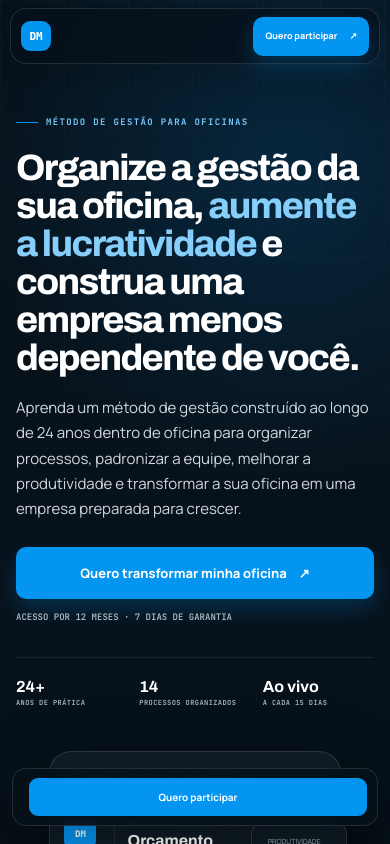
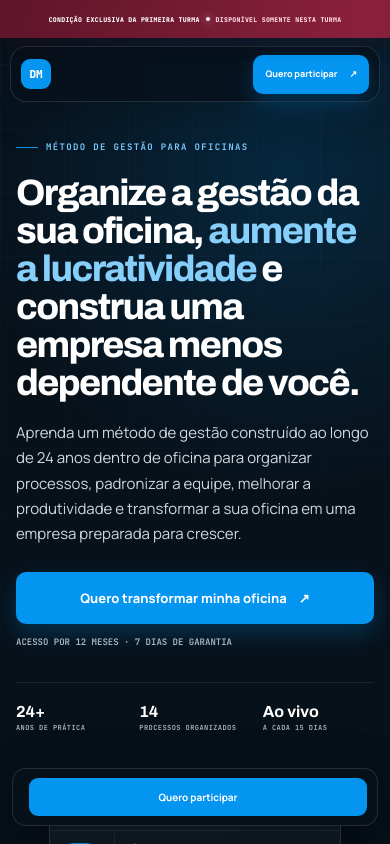
Before and after one commit to cezarhlima1/diegomensor, a Next.js app: page /oficinadealtaperformance in a window 390 px wide. Shown: the top 844 px of the page. Built offline with nearby package versions, Linux system fonts and the light colour scheme.

Commit message:
move condicao da turma para barra fixa

```diff
--- a/components/oficina-alta-performance/OficinaAltaPerformance.tsx
+++ b/components/oficina-alta-performance/OficinaAltaPerformance.tsx
@@ -82,6 +82,11 @@ export default function OficinaAltaPerformance() {
       }}
     >
       <div className={styles.pointerGlow} aria-hidden="true" />
+      <div className={styles.cohortBanner}>
+        <span>Condição exclusiva da primeira turma</span>
+        <i aria-hidden="true" />
+        <strong>Disponível somente nesta turma</strong>
+      </div>
       <div className={styles.progress} style={{ width: `${progress}%` }} />
       <header className={styles.nav}>
         <a href="#inicio" className={styles.brand} aria-label="Oficina de Alta Performance — início">
@@ -339,9 +344,6 @@ export default function OficinaAltaPerformance() {
               <ul><li><Check /> Método completo</li><li><Check /> Ferramentas e materiais</li><li><Check /> Encontros ao vivo</li><li><Check /> 12 meses de acesso</li></ul>
             </div>
             <div className={styles.priceCard}>
-              <div className={styles.cohortBadge}>
-                <span>Condição exclusiva de primeira turma</span>
-              </div>
               <span className={styles.offerProduct}>OFICINA DE ALTA PERFORMANCE®</span>
               <small className={styles.paymentLabel}>CONDIÇÃO DE PAGAMENTO</small>
               <div className={styles.installment}>
--- a/components/oficina-alta-performance/oficina.module.css
+++ b/components/oficina-alta-performance/oficina.module.css
@@ -343,3 +343,25 @@
   .installmentPrefix span{font-size:23px}
   .installment>strong{font-size:clamp(64px,20vw,78px)}
 }
+
+/* Condição da turma sempre visível, independente da seção atual. */
+.cohortBanner{position:fixed;z-index:110;inset:0 0 auto;height:34px;display:flex;align-items:center;justify-content:center;gap:12px;padding:0 16px;overflow:hidden;background:linear-gradient(100deg,#571326,#8a203c,#571326);background-size:220% 100%;color:#fff;box-shadow:0 5px 18px rgba(58,7,22,.28);animation:cohortShift 3.2s ease-in-out infinite}
+.cohortBanner:after{content:"";position:absolute;inset:-80% auto -80% -20%;width:12%;transform:rotate(18deg);background:linear-gradient(90deg,transparent,rgba(255,255,255,.38),transparent);animation:cohortShine 3.4s ease-in-out infinite}
+.cohortBanner span,.cohortBanner strong{position:relative;z-index:1;font:800 9px var(--font-jetbrains);letter-spacing:.08em;text-transform:uppercase}
+.cohortBanner strong{color:#ffdbe3}
+.cohortBanner i{position:relative;z-index:1;width:4px;height:4px;border-radius:50%;background:#fff;box-shadow:0 0 9px rgba(255,255,255,.8)}
+.progress{z-index:120;top:34px}
+.nav{top:48px}
+.priceCard{padding-top:42px}
+@media(max-width:700px){
+  .cohortBanner{height:38px;gap:7px;padding-inline:8px}
+  .cohortBanner span,.cohortBanner strong{font-size:7px;letter-spacing:.045em}
+  .progress{top:38px}
+  .nav{top:46px}
+  .hero{padding-top:130px}
+}
+@media(max-width:430px){
+  .cohortBanner{gap:6px}
+  .cohortBanner span,.cohortBanner strong{font-size:6.5px}
+}
+@media(prefers-reduced-motion:reduce){.cohortBanner,.cohortBanner:after{animation:none}}
```
